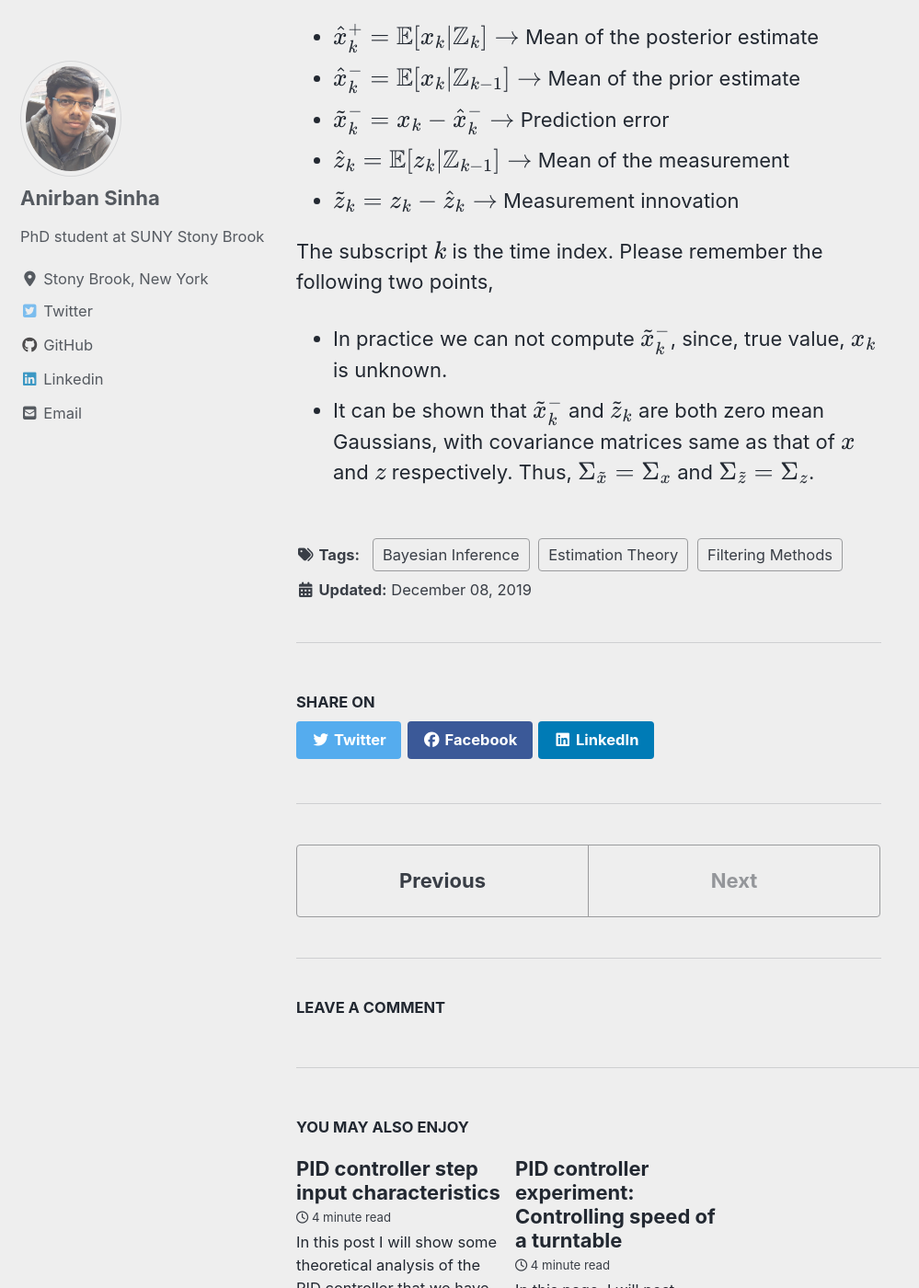
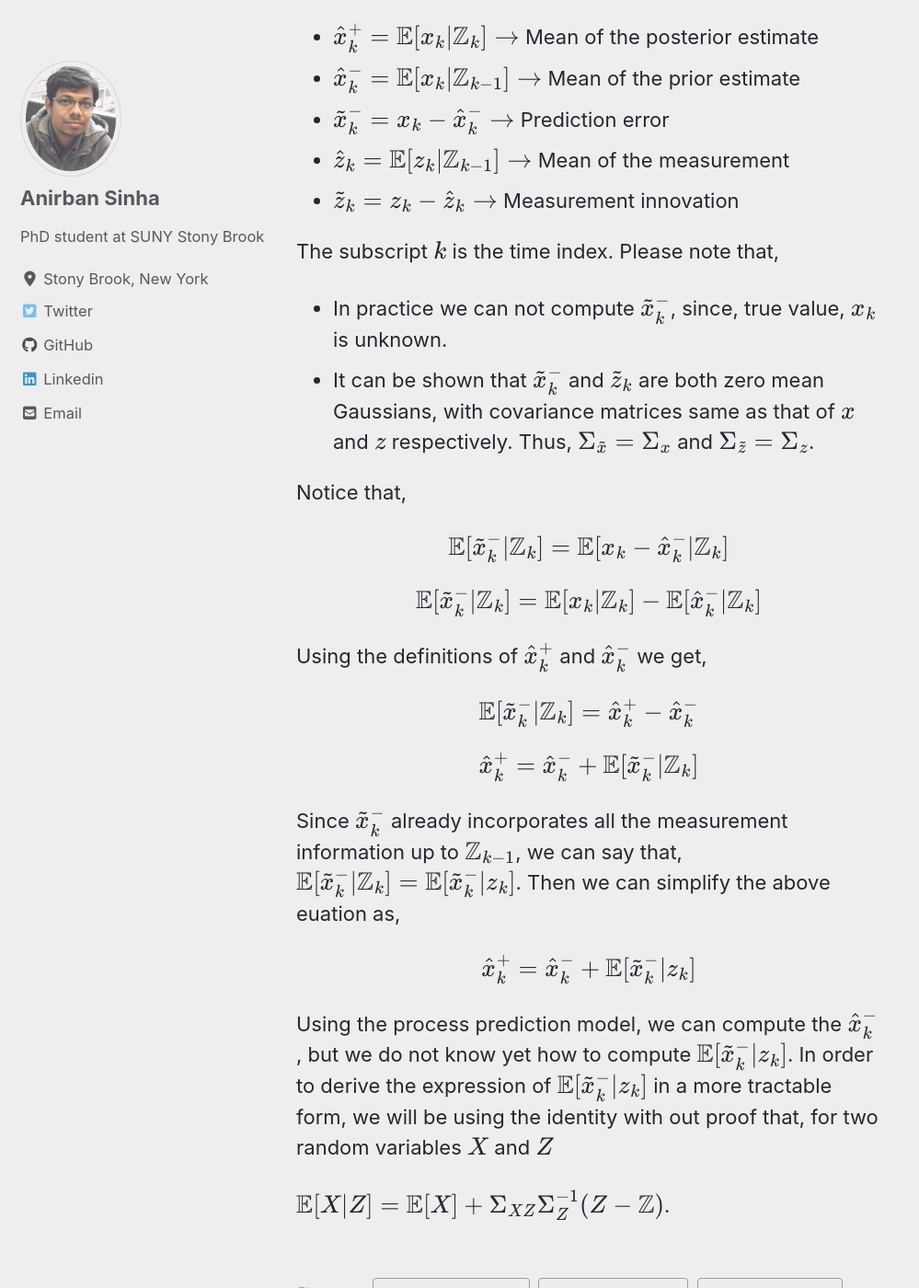
Before and after one commit to mattsinbot/mattsinbot.github.io, a Jekyll site: the page built from _posts/2019-12-08-KalmanFilter_Intro.md, in a window 1280 px wide and 1400 px high, scrolled down 3928 px. Shown: the whole window at 92% size, without its empty margins (0-999 px from the left). Built offline with Jekyll 4.4.1, drawn with Linux system fonts in a browser that asks for light colours; cached includes are drawn as plain includes; nearby versions of some CDN libraries; formulas are drawn with MathJax 3; comment, search, counter and statistics services are not loaded; some of the changed text lies outside the part shown.

Commit message:
Kalman Filter page initiated

```diff
--- a/_posts/2019-12-08-KalmanFilter_Intro.md
+++ b/_posts/2019-12-08-KalmanFilter_Intro.md
@@ -75,7 +75,27 @@ Knowing the fact that mean of a normally distribution random variable is same as
 - $$\hat{z}_k = \mathbb{E}[z_k \vert \mathbb{Z}_{k-1}] \rightarrow$$ Mean of the measurement
 - $$\tilde{z}_k = z_k - \hat{z}_k \rightarrow$$ Measurement innovation
 
-The subscript $$k$$ is the time index. Please remember the following two points,
+The subscript $$k$$ is the time index. Please note that,
 
 - In practice we can not compute $$\tilde{x}_k^-$$, since, true value, $$x_k$$ is unknown.
 - It can be shown that $$\tilde{x}_k^-$$ and $$\tilde{z}_k$$ are both zero mean Gaussians, with covariance matrices same as that of $$x$$ and $$z$$ respectively. Thus, $$\Sigma_{\tilde{x}} = \Sigma_{x}$$ and $$\Sigma_{\tilde{z}} = \Sigma_{z}$$.
+
+Notice that,
+
+$$\mathbb{E}[\tilde{x}_k^- \vert \mathbb{Z}_k]  = \mathbb{E}[x_k - \hat{x}_k^- \vert \mathbb{Z}_k]$$
+
+$$\mathbb{E}[\tilde{x}_k^- \vert \mathbb{Z}_k]  = \mathbb{E}[x_k \vert \mathbb{Z}_k] - \mathbb{E}[\hat{x}_k^- \vert \mathbb{Z}_k]$$
+
+Using the definitions of $$\hat{x}_k^+$$ and $$\hat{x}_k^-$$ we get,
+
+$$\mathbb{E}[\tilde{x}_k^- \vert \mathbb{Z}_k]  = \hat{x}_k^+ - \hat{x}_k^-$$
+
+$$\hat{x}_k^+ = \hat{x}_k^- + \mathbb{E}[\tilde{x}_k^- \vert \mathbb{Z}_k]$$
+
+Since $$\tilde{x}_k^-$$ already incorporates all the measurement information up to $$\mathbb{Z}_{k-1}$$, we can say that, $$\mathbb{E}[\tilde{x}_k^- \vert \mathbb{Z}_k] = \mathbb{E}[\tilde{x}_k^- \vert z_k]$$. Then we can simplify the above euation as,
+
+$$\hat{x}_k^+ = \hat{x}_k^- + \mathbb{E}[\tilde{x}_k^- \vert z_k]$$
+
+Using the process prediction model, we can compute the $$\hat{x}_k^-$$, but we do not know yet how to compute $$\mathbb{E}[\tilde{x}_k^- \vert z_k]$$. In order to derive the expression of $$\mathbb{E}[\tilde{x}_k^- \vert z_k]$$ in a more tractable form, we will be using the identity with out proof that, for two random variables $$X$$ and $$Z$$
+
+$$\mathbb{E}[X \vert Z] = \mathbb{E}[X] + \Sigma_{XZ}\Sigma_Z^{-1}(Z - \mathbb{Z})$$.
```
